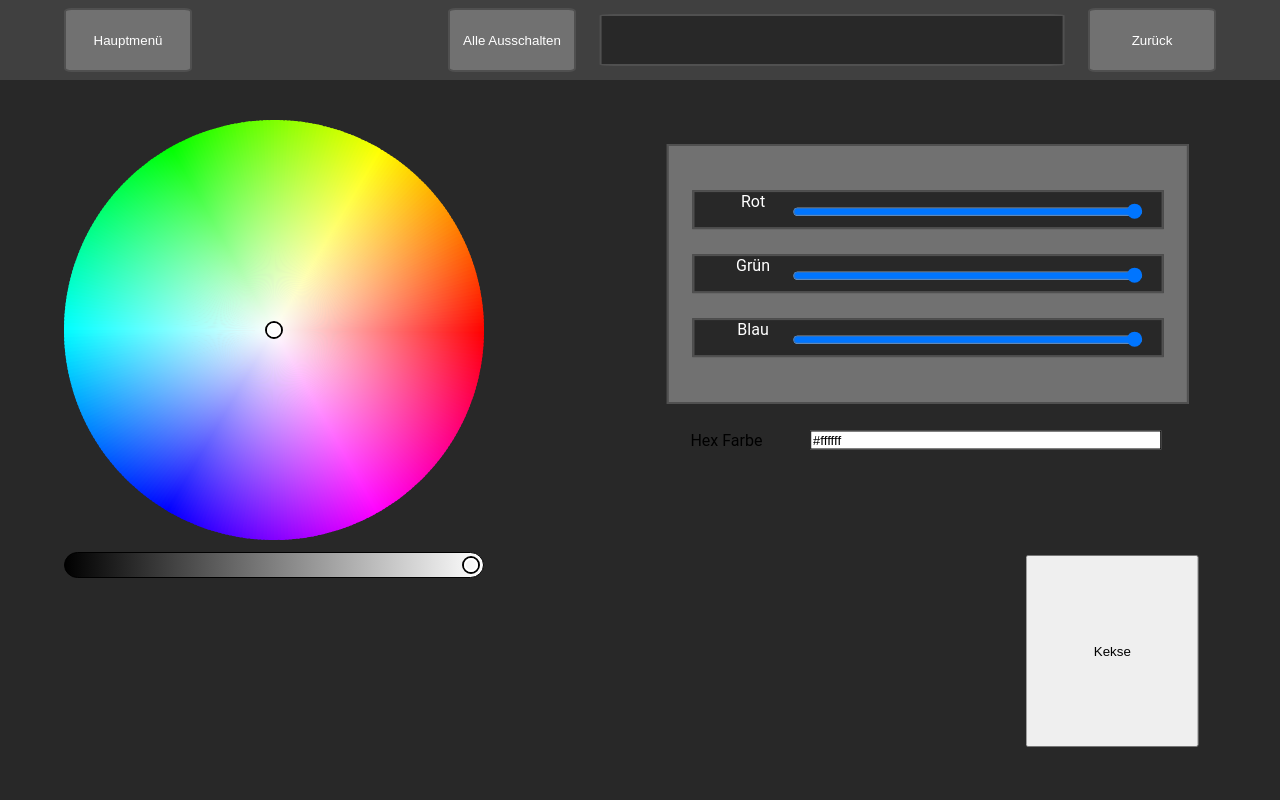
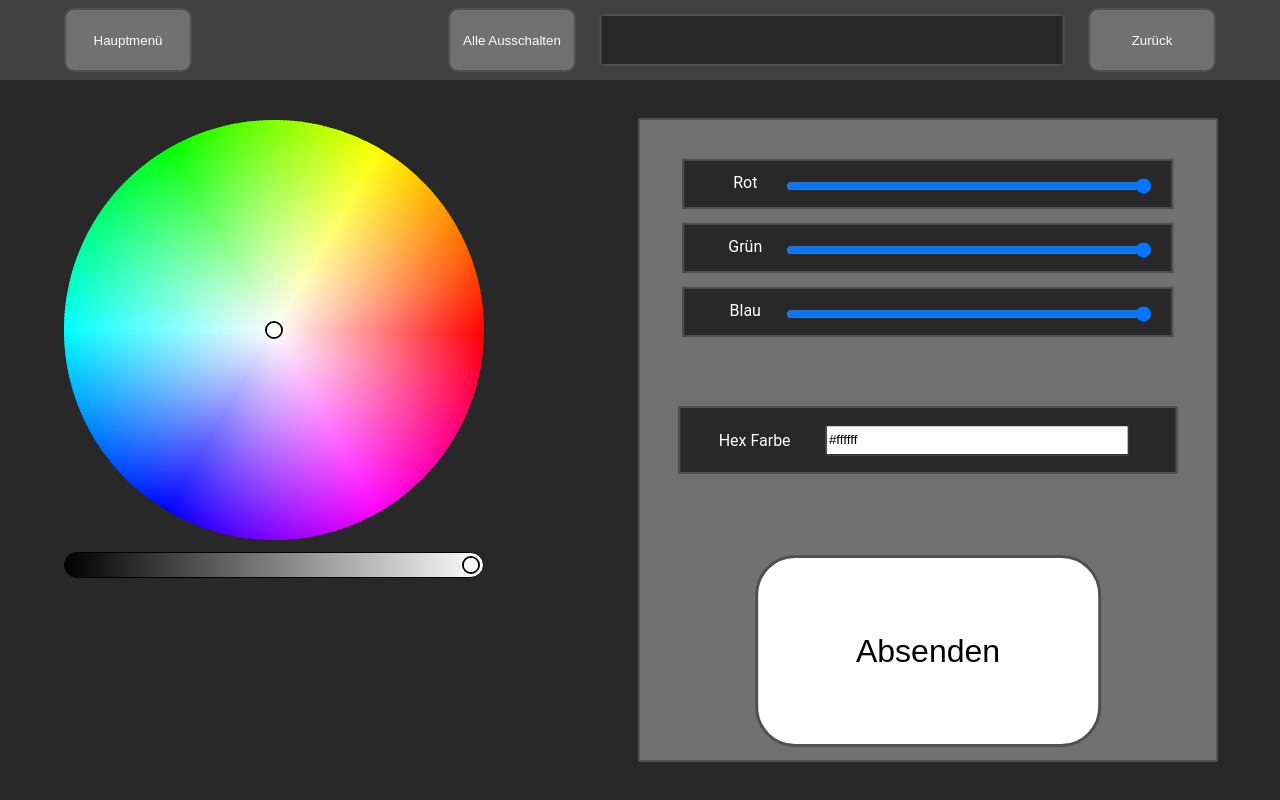
Before and after one commit to RepublicCody/webinterface, a PHP site: page /farbauswahl.php in a window 1280 px wide. Run offline with PHP 8.4, Linux system fonts and the light colour scheme.

Commit message:
zurück button für regalansicht und fachansicht mit funktion versehen code Optimierung optische Anpassung für farbauswahl

```diff
--- a/farbauswahl.php
+++ b/farbauswahl.php
@@ -152,7 +152,7 @@ include 'htmlheader.php';?>
             <button id="farbauswahlausschalten" name="aus" value="off" class="headerbutton">Alle Ausschalten</button>
         </form>
 
-        <button id="farbauswahlzurueck" class="headerbutton">Zurück</button>
+        <button id="farbauswahlzurueck" name="farbauswahlheaderbuttonzurueck" class="headerbutton">Zurück</button>
 
         <form action="zimmer.php">
             <button id="farbauswahlhauptmenue" class="headerbutton">Hauptmenü</button>
@@ -196,21 +196,19 @@ include 'htmlheader.php';?>
                     <div id="greenname">Grün</div>
                     <input id="greenbar" type="range" min="0" max="255" step="1" value="255">
                 </div>
+
                 <div id="bluedivbar" class="bar">
                     <div id="bluename">Blau</div>
                     <input id="bluebar" type="range" min="0" max="255" step="1" value="255">
                 </div>
             </div>
 
-            <div id="hexbar">Hex Farbe</div>
-            <input id="hexfarbe" name="hexfarbe" type="text">
+            <div id="hexfarbe">
+                <div id="hexname">Hex Farbe</div>
+                <input id="hexfeld" name="hexfarbe" type="text">
+            </div>
 
-
-
-            <input id="submit" type="submit" name="submitbutton" value="Kekse" onclick="javascript:ajax_post();">
-
-
-            <div id="display"></div>
+            <input id="submit" type="submit" name="submitbutton" value="Absenden" onclick="javascript:ajax_post();">
 
             <script src="javascript/colorWheel.js" charset="utf-8"></script>
 
--- a/javascript/colorWheel.js
+++ b/javascript/colorWheel.js
@@ -30,15 +30,13 @@ var colorPicker = new iro.ColorPicker("#colorWheel", {
     ]
 });
 
+colorPicker.on(["color:init", "color:change"], function(color){
 
-
-colorPicker.on(["color:init", "color:change"], function(color){
-    // Show the current color in different formats
-    // Using the selected color: https://iro.js.org/guide.html#selected-color-api
-    document.getElementById("hexfarbe").value = color.hexString;
+    document.getElementById("hexfeld").value = color.hexString;
+    document.getElementById("submit").style.backgroundColor = color.hexString;
     document.getElementById("redbar").value = color.rgb["r"];
     document.getElementById("greenbar").value = color.rgb["g"];
     document.getElementById("bluebar").value = color.rgb["b"];
 
-    //display.innerHTML = color.hexString;
+    //status.innerHTML = color.hexString;
 });
--- a/send/leds.php
+++ b/send/leds.php
@@ -54,9 +54,9 @@ function merge_befehlsstring_und_farbe($befehlsstring, $farbe){
 
 function send_led_befehl ($befehlsstring){
     $sendstring = $befehlsstring;
-    echo 'Ich bin der Sendestring: '.$sendstring;
+    //echo 'Ich bin der Sendestring: '.$sendstring;
     $output = exec("/var/www/html/scripts/run.sh ".$sendstring);
-    echo $output;
+    //echo $output;
 }
 
 ?>
--- a/style.css
+++ b/style.css
@@ -59,7 +59,7 @@ html, body {
     color: #ffffff;
     background-color: #717171;
     border: 2px solid #505050;
-    border-radius: 6%;
+    border-radius: 10px;
     transform: translate(-50%, -50%);
     -ms-transform: translate(-50%, -50%);
 }
@@ -174,7 +174,7 @@ html, body {
     width: 10%;
     height: 11%;
     border: 1px solid #000000;
-    border-radius: 5%;
+    border-radius: 10px;
     background-color: #808080;
     transform: translate(-50%, -50%);
     -ms-transform: translate(-50%, -50%);
@@ -487,6 +487,9 @@ td {
     height: 100%;
     top: 50%;
     left: 75%;
+    color: #ffffff;
+    background-color: #717171;
+    border: 2px solid #505050;
     transform: translate(-50%, -50%);
     -ms-transform: translate(-50%, -50%);
 }
@@ -495,11 +498,8 @@ td {
     position: absolute;
     width: 90%;
     height: 40%;
-    top: 24%;
+    top: 20%;
     left: 50%;
-    color: #ffffff;
-    background-color: #717171;
-    border: 2px solid #505050;
     transform: translate(-50%, -50%);
     -ms-transform: translate(-50%, -50%);
 
@@ -509,15 +509,29 @@ td {
     position: absolute;
     z-index: 5;
     top: 50%;
+    left: 50%;
+    width: 86%;
+    height: 10%;
+    color: #ffffff;
+    background-color: #282828;
+    border: 2px solid #505050;
+    transform: translate(-50%, -50%);
+    -ms-transform: translate(-50%, -50%);
+ }
+
+#hexfeld {
+    position: absolute;
+    z-index: 5;
+    top: 50%;
     left: 60%;
     width: 60%;
-    height: auto;
+    height: 40%;
     border: 1px solid #000000;
     transform: translate(-50%, -50%);
     -ms-transform: translate(-50%, -50%);
 }
 
-#hexbar {
+#hexname {
     position: absolute;
     top: 50%;
     left: 15%;
@@ -528,9 +542,12 @@ td {
 #submit {
     position: absolute;
     top: 83%;
-    left: 82%;
-    width: 30%;
+    left: 50%;
+    width: 60%;
     height: 30%;
+    border: 3px solid #505050;
+    border-radius: 40px;
+    font-size: 200%;
     transform: translate(-50%, -50%);
     -ms-transform: translate(-50%, -50%);
 }
@@ -542,8 +559,8 @@ td {
 .bar {
     position: absolute;
     left: 50%;
-    height: 14%;
-    width: 90%;
+    height: 18%;
+    width: 94%;
     color: #ffffff;
     background-color: #282828;
     border: 2px solid #505050;
@@ -576,7 +593,7 @@ td {
 
 #redname {
     position: absolute;
-    top: 50%;
+    top: 75%;
     left: 12.5%;
     height: 100%;
     width: 25%;
@@ -597,7 +614,7 @@ td {
 
 #greenname {
     position: absolute;
-    top: 50%;
+    top: 75%;
     left: 12.5%;
     height: 100%;
     width: 25%;
@@ -618,7 +635,7 @@ td {
 
 #bluename {
     position: absolute;
-    top: 50%;
+    top: 75%;
     left: 12.5%;
     height: 100%;
     width: 25%;
```
Also changed, not shown: fachansicht.php (+11 -5 lines), regalansicht.php (+9 -5 lines).
